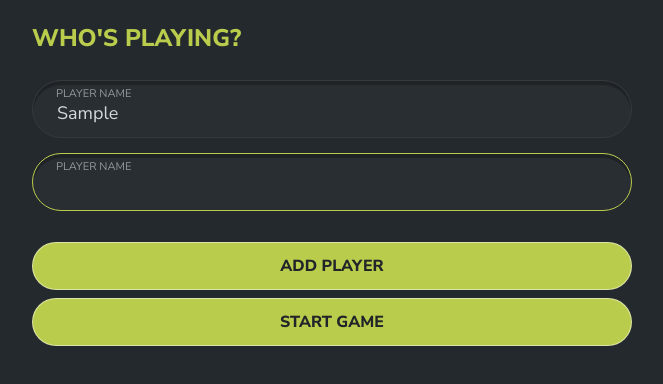
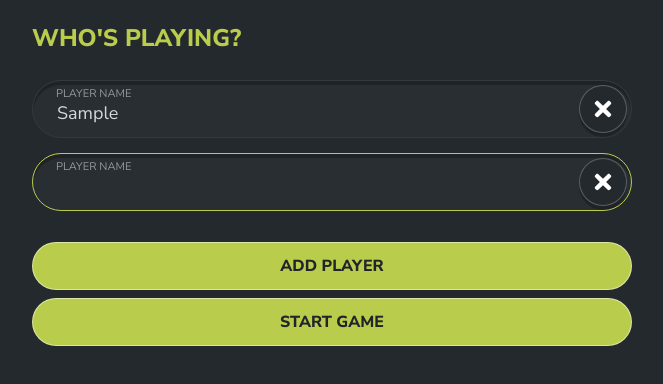
Before and after one commit to jasonjohnson47/angular-score-keeper, an Angular app: page / in a window 1280 px wide. Both pictures are taken after typing "Sample" into the empty fields and a click on the button "ADD PLAYER". Shown: the top 384 px of the page, without its empty margins (308-971 px from the left). Built offline with nearby package versions, Linux system fonts and the light colour scheme.

Commit message:
More progress on Game Setup component Problems with deletePlayer. Want to change from reactive forms to template driven forms.

```diff
--- a/src/app/floating-label-input/floating-label-input.component.html
+++ b/src/app/floating-label-input/floating-label-input.component.html
@@ -2,6 +2,7 @@
     <ng-template [ngIf]="true" [formArrayName]="parentFormArrayName">
       <label [for]="id">{{ label }}</label>
       <input
+        #thisInput
         [formControlName]="parentFormControlName"
         [id]="id"
         [name]="id"
@@ -12,8 +13,7 @@
         [attr.data-errorMsg]="errorMsg"
         [attr.data-error]="hasError"
         (focus)="handleFocus()"
-        (blur)="handleFloatingLabels()"
-        #thisInput
+        (blur)="handleBlur(thisInput)"
       />
     </ng-template>
   </div>
--- a/src/app/floating-label-input/floating-label-input.component.ts
+++ b/src/app/floating-label-input/floating-label-input.component.ts
@@ -1,4 +1,12 @@
-import { Component, OnInit, Input, ViewChild, ElementRef } from '@angular/core';
+import {
+  Component,
+  OnInit,
+  Input,
+  Output,
+  ViewChild,
+  ElementRef,
+  EventEmitter,
+} from '@angular/core';
 import { FormGroup } from '@angular/forms';
 
 @Component({
@@ -14,7 +22,6 @@ export class FloatingLabelInputComponent implements OnInit {
   }
 
   ngOnChanges() {
-    console.log('ngOnChanges', this.id, this.focus);
     if (this.focus) {
       this.thisInput.nativeElement.focus();
     }
@@ -30,16 +37,13 @@ export class FloatingLabelInputComponent implements OnInit {
   @Input() type: string = 'text';
   @Input() required: boolean | null = null;
   @Input() focus: boolean = false;
+  @Output() blurred = new EventEmitter<HTMLInputElement>();
 
   containerClass = ['floating-label'];
   min = null;
   ariaDescribedby = null;
   errorMsg = null;
   hasError = null;
-
-  handleFocus() {
-    this.containerClass = ['floating-label', 'is-floating', 'has-focus'];
-  }
 
   handleFloatingLabels() {
     const value =
@@ -51,4 +55,13 @@ export class FloatingLabelInputComponent implements OnInit {
       this.containerClass = ['floating-label'];
     }
   }
+
+  handleFocus() {
+    this.containerClass = ['floating-label', 'is-floating', 'has-focus'];
+  }
+
+  handleBlur(thisInput: HTMLInputElement) {
+    this.blurred.emit(thisInput);
+    this.handleFloatingLabels();
+  }
 }
--- a/src/app/game-setup/game-setup.component.html
+++ b/src/app/game-setup/game-setup.component.html
@@ -1,6 +1,6 @@
 <h1>Who's Playing?</h1>
 <form [formGroup]="playerNamesForm" (ngSubmit)="onSubmit()">
-  <ul formArrayName="playerNames" class="list-unstyled">
+  <ul formArrayName="playerNames" class="list-unstyled player-list">
     <li *ngFor="let playerName of playerNames.controls; let i = index">
       <app-floating-label-input
         [parentFormGroup]="playerNamesForm"
@@ -10,7 +10,27 @@
         [label]="'Player Name'"
         [type]="'text'"
         [focus]="focusArray[i] || false"
+        (blurred)="onBlurred($event)"
       ></app-floating-label-input>
+      <button
+        *ngIf="playerNames.length > 1"
+        type="button"
+        class="btn btn-delete"
+        (click)="deletePlayer(i)"
+        data-id="{{ i }}"
+      >
+        <span class="sr-only">Delete Player</span>
+        <svg
+          aria-hidden="true"
+          xmlns="http://www.w3.org/2000/svg"
+          viewBox="0 0 352 512"
+        >
+          <!-- Font Awesome Free 5.15.2 by @fontawesome - https://fontawesome.com License - https://fontawesome.com/license/free (Icons: CC BY 4.0, Fonts: SIL OFL 1.1, Code: MIT License) -->
+          <path
+            d="M242.72 256l100.07-100.07c12.28-12.28 12.28-32.19 0-44.48l-22.24-22.24c-12.28-12.28-32.19-12.28-44.48 0L176 189.28 75.93 89.21c-12.28-12.28-32.19-12.28-44.48 0L9.21 111.45c-12.28 12.28-12.28 32.19 0 44.48L109.28 256 9.21 356.07c-12.28 12.28-12.28 32.19 0 44.48l22.24 22.24c12.28 12.28 32.2 12.28 44.48 0L176 322.72l100.07 100.07c12.28 12.28 32.2 12.28 44.48 0l22.24-22.24c12.28-12.28 12.28-32.19 0-44.48L242.72 256z"
+          />
+        </svg>
+      </button>
     </li>
   </ul>
 
--- a/src/app/game-setup/game-setup.component.ts
+++ b/src/app/game-setup/game-setup.component.ts
@@ -26,25 +26,7 @@ export class GameSetupComponent implements OnInit {
   playerNamesForm: FormGroup = this.fb.group({});
   focusArray: boolean[] = [];
 
-  getPlayers(): void {
-    this.players = this.playerService.getPlayers();
-
-    this.playerNameControls = this.players.map((player: Player) =>
-      this.fb.control(player.name)
-    );
-
-    this.playerNamesForm = this.fb.group({
-      playerNames: this.fb.array(this.playerNameControls),
-    });
-  }
-
-  get playerNames() {
-    return this.playerNamesForm.get('playerNames') as FormArray;
-  }
-
-  addPlayerNameField() {
-    this.playerNames.push(this.fb.control(''));
-
+  setFocusArray() {
     const tempFocusArray: boolean[] = Array(this.playerNames.length).fill(
       false
     );
@@ -57,10 +39,49 @@ export class GameSetupComponent implements OnInit {
     this.focusArray = tempFocusArray;
   }
 
+  getPlayers(): void {
+    this.players = this.playerService.getPlayers();
+
+    this.playerNameControls = this.players.map((player: Player) =>
+      this.fb.control(player.name)
+    );
+
+    console.log(this.playerNameControls);
+
+    this.playerNamesForm = this.fb.group({
+      playerNames: this.fb.array(this.playerNameControls),
+    });
+  }
+
+  get playerNames() {
+    return this.playerNamesForm.get('playerNames') as FormArray;
+  }
+
+  addPlayersToStorage() {
+    const newPlayers = this.playerNames.value.map(
+      (playerName: string, i: number) => {
+        return { id: i, name: playerName };
+      }
+    );
+    this.playerService.setPlayers(newPlayers);
+  }
+
+  addPlayerNameField() {
+    this.playerNames.push(this.fb.control(''));
+    this.setFocusArray();
+  }
+
+  deletePlayer(i: number) {
+    console.log('delete player with id: ' + i);
+    this.playerService.deletePlayer(i);
+    this.getPlayers();
+  }
+
+  onBlurred(blurredInput: HTMLInputElement) {
+    this.addPlayersToStorage();
+  }
+
   onSubmit() {
-    console.log(this.playerNames.value);
-    console.log(this.players);
-    console.log(this.playerNameControls);
     //startGame()
     //continueGame()
   }
--- a/src/app/player.service.ts
+++ b/src/app/player.service.ts
@@ -1,15 +1,40 @@
 import { Injectable } from '@angular/core';
-import { PLAYERS } from './mock-players';
 import { Player } from './player';
 
 @Injectable({
-  providedIn: 'root'
+  providedIn: 'root',
 })
 export class PlayerService {
+  constructor() {}
+
+  initialPlayers: Player[] = [
+    {
+      id: 0,
+      name: '',
+    },
+  ];
 
   getPlayers(): Player[] {
-    return PLAYERS;
+    return JSON.parse(
+      localStorage.getItem('score-keeper-players') ||
+        JSON.stringify(this.initialPlayers)
+    );
   }
 
-  constructor() { }
+  setPlayers(players: Player[]) {
+    localStorage.setItem(
+      'score-keeper-players',
+      JSON.stringify(players, null, 2)
+    );
+  }
+
+  deletePlayer(id: number) {
+    const updatedPlayers = this.getPlayers().filter((player) => {
+      return player.id !== id;
+    });
+    localStorage.setItem(
+      'score-keeper-players',
+      JSON.stringify(updatedPlayers, null, 2)
+    );
+  }
 }
```
